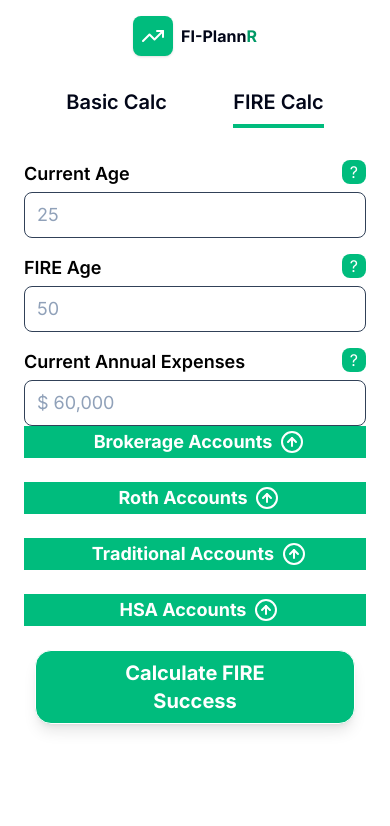
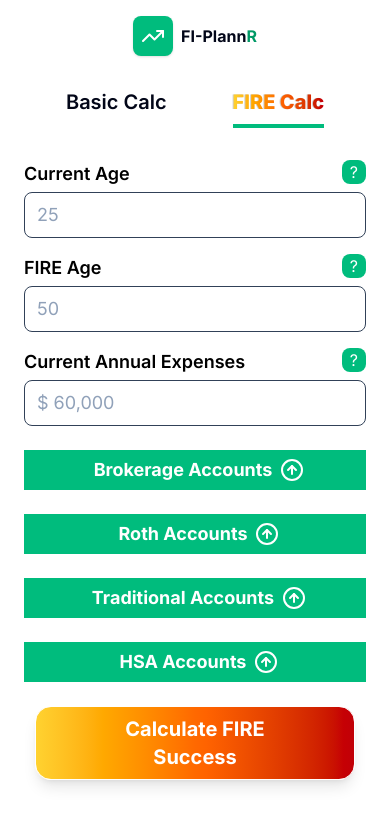
Before and after one commit to jwilliams21/fi-plannr, a React (Vite) app: page /fire in a window 390 px wide. Shown: the top 826 px of the page. Built offline with nearby package versions, Linux system fonts and the light colour scheme.

Commit message:
FIRE Colors

```diff
--- a/src/components/FireCalculatorForm.jsx
+++ b/src/components/FireCalculatorForm.jsx
@@ -26,7 +26,7 @@ export default function FireCalculatorForm({ onCalculated }) {
                 errors={errors}
             />
             <Button
-                variant='calc'
+                variant='fireCalc'
                 type='submit'
             >Calculate FIRE Success</Button>
         </form>
--- a/src/components/FireInputs.jsx
+++ b/src/components/FireInputs.jsx
@@ -71,12 +71,12 @@ export default function FireInputs({register, errors}) {
                 />
             </div>
 
-            <div className='md:grid-cols-4 md:mt-8'>
+            <div className='mt-6 md:grid-cols-4 md:mt-8'>
                 <div className='flex flex-col gap-6'>
                     <div className='flex flex-col gap-2'>
                         <div
                         className='cursor-pointer flex gap-2 justify-center items-center text-lg font-bold border-2 border-emerald-500 bg-emerald-500 text-white text-center
-                        lg:py-2 lg:grid lg:grid-cols-3'
+                        py-1 lg:py-2 lg:grid lg:grid-cols-3'
                         onClick={() => toggleBrokerage()}>
                             <div></div>
                             <h2 className='text-center'>Brokerage Accounts</h2>
@@ -138,7 +138,7 @@ export default function FireInputs({register, errors}) {
                     <div className='flex flex-col gap-2'>
                         <div
                         className='cursor-pointer flex gap-2 justify-center items-center text-lg font-bold border-2 border-emerald-500 bg-emerald-500 text-white text-center
-                        lg:py-2 lg:grid lg:grid-cols-3'
+                        py-1 lg:py-2 lg:grid lg:grid-cols-3'
                         onClick={() => toggleRoth()}>
                             <div></div>
                             <h2 className='text-center'>Roth Accounts</h2>
@@ -200,7 +200,7 @@ export default function FireInputs({register, errors}) {
                     <div className='flex flex-col gap-2'>
                         <div
                         className='cursor-pointer gap-2 flex justify-center items-center text-lg font-bold border-2 border-emerald-500 bg-emerald-500 text-white text-center
-                        lg:py-2 lg:grid lg:grid-cols-3'
+                        py-1 lg:py-2 lg:grid lg:grid-cols-3'
                         onClick={() => toggleTraditional()}>
                             <div></div>
                             <h2 className='text-center'>Traditional Accounts</h2>
@@ -276,7 +276,7 @@ export default function FireInputs({register, errors}) {
                     <div className='flex flex-col gap-2'>
                         <div
                         className='cursor-pointer flex gap-2 justify-center items-center text-lg font-bold border-2 border-emerald-500 bg-emerald-500 text-white text-center
-                        lg:py-2 lg:grid lg:grid-cols-3'
+                        py-1 lg:py-2 lg:grid lg:grid-cols-3'
                         onClick={() => toggleHsa()}>
                             <div></div>
                             <h2 className='text-center'>HSA Accounts</h2>
--- a/src/components/Navbar.jsx
+++ b/src/components/Navbar.jsx
@@ -23,7 +23,11 @@ export default function Navbar() {
                             `text-xl border-b-2 transition-all pb-2
                             ${ isActive ? 'border-b-4 border-emerald-500' : 'border-transparent' }
                             `
-                        }>FIRE Calc
+                        }>
+                        <span
+                        className='bg-linear-to-r from-amber-300 via-orange-500 to-red-700 bg-clip-text text-transparent font-extrabold'
+                        style={{ filter: 'drop-shadow(-0.1px 0.1px 0px rgba(0,0,0,0.2))'}}
+                        >FIRE Calc</span>
                     </NavLink>
                 </nav>
             </div>
--- a/src/components/ui/Button.jsx
+++ b/src/components/ui/Button.jsx
@@ -6,7 +6,8 @@ export const Button = ({ children, onClick, variant, className, href, active, ..
         base: 'cursor-pointer bg-emerald-500 text-white p-2 rounded-xl border-1 text-xl font-bold shadow-lg',
         toggle: active ? 'cursor-pointer bg-emerald-500 text-white shadow-sm rounded-lg font-semibold' : 'cursor-pointer text-slate-400 hover:text-emerald-500 rounded-lg font-semibold',
         fire: 'cursor-pointer bg-red-900 text-amber-300 p-2 rounded-xl border-1' ,
-        calc: 'cursor-pointer bg-emerald-500 text-white py-2 px-12 rounded-2xl border-1 text-xl font-bold shadow-lg max-w-[320px] lg:max-w-[480px]'
+        calc: 'cursor-pointer bg-emerald-500 text-white py-2 px-12 rounded-2xl border-1 text-xl font-bold shadow-lg max-w-[320px] lg:max-w-[480px]',
+        fireCalc: 'cursor-pointer bg-linear-to-r from-amber-300 via-orange-500 to-red-700 text-white py-2 px-12 rounded-2xl border-1 text-xl font-bold shadow-lg max-w-[320px] lg:max-w-[480px]',
     }
 
     if(href) {
--- a/src/index.css
+++ b/src/index.css
@@ -1,9 +1,9 @@
 
-
+@import url('https://fonts.googleapis.com/css2?family=Inter:wght@400;600;800&display=swap');
 @import "tailwindcss";
 
 @theme {
-    --font-sans: Inter, ui-sans-serif, system-ui, sans-serif;
+    --font-sans: Inter, sans-serif;
 }
 
 html {
--- a/src/pages/Home.jsx
+++ b/src/pages/Home.jsx
@@ -2,7 +2,7 @@ import { Link } from 'react-router-dom';
 
 export default function Home() {
   return (
-    <div className='text-slate-950 flex flex-col gap-20 px-6 pb-8 h-[calc(100dvh-137px)] md:px-36 lg:px-60'>
+    <div className='text-slate-950 flex flex-col gap-10 px-6 pb-8 h-[calc(100dvh-137px)] md:px-36 lg:px-60'>
 
       <div className='space-y-4 pt-6'>
         <div className='md:text-center md:flex md:flex-col'>
@@ -19,11 +19,22 @@ export default function Home() {
         </div>
       </div>
 
-      <div className='flex justify-center'>
-        <Link to='/basic' className='font-bold text-white bg-emerald-500 shadow-lg text-center text-xl p-4 rounded-lg'>
-          Click Here For Basic Calc!
-        </Link>
+      <div className='grid grid-cols-2 gap-4'>
+        <div className='flex justify-center'>
+          <Link to='/basic' className='font-bold text-white bg-emerald-500 shadow-lg text-center text-lg p-4 rounded-lg'>
+            Basic Calc
+          </Link>
+        </div>
+
+        <div className='flex justify-center'>
+          <Link
+          to='/fire'
+          className='font-bold text-white shadow-xl text-center text-lg p-4 rounded-lg bg-linear-to-r from-amber-300 via-orange-500 to-red-700'>
+            FIRE Calc
+          </Link>
+        </div>
       </div>
+
 
     </div>
   )
```
